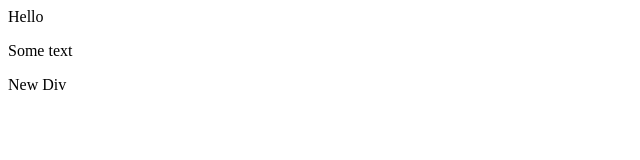
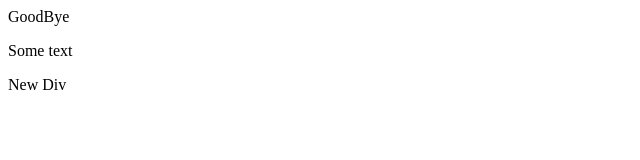
Before and after one commit to mujib-ur-rehman/projectexample, a plain HTML site: page index.html in a window 1280 px wide. Shown: the full height of the page, 0-640 px from the left. Drawn offline with Linux system fonts and the light colour scheme.

Commit message:
goodbye added

```diff
--- a/index.html
+++ b/index.html
@@ -1,3 +1,3 @@
-<p>Hello</p>
+<p>GoodBye</p>
 <p>Some text</p>
 <div>New Div</div>
```
